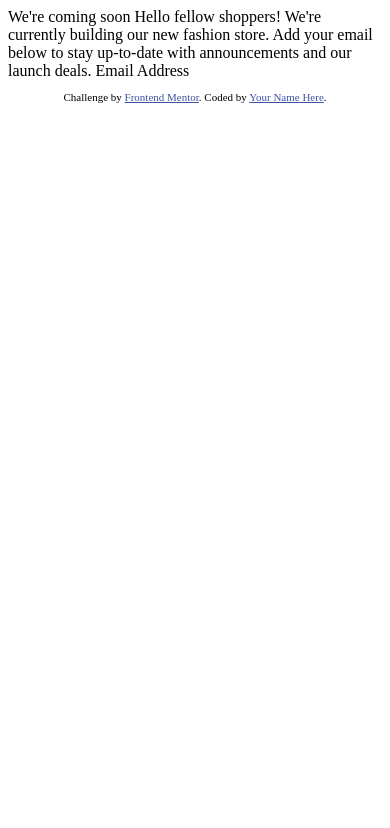
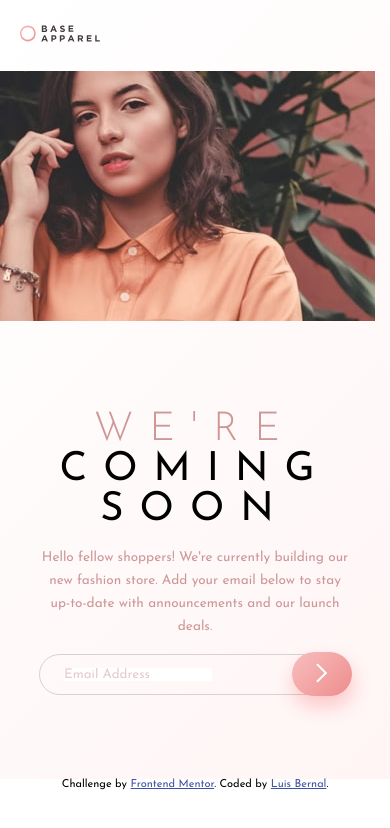
Before and after one commit to FrontendMentor-Lecap/Base-Apparel-Coming-Soon, a plain HTML site: page index.html in a window 390 px wide. Drawn offline with Linux system fonts and the light colour scheme.

Commit message:
CSS started with mobile first

```diff
--- a/index.html
+++ b/index.html
@@ -1,32 +1,93 @@
 <!DOCTYPE html>
 <html lang="en">
   <head>
-  <meta charset="UTF-8">
-  <meta name="viewport" content="width=device-width, initial-scale=1.0"> <!-- displays site properly based on user's device -->
+    <meta charset="UTF-8" />
+    <meta name="viewport" content="width=device-width, initial-scale=1.0" />
+    <!-- displays site properly based on user's device -->
 
-  <link rel="icon" type="image/png" sizes="32x32" href="./images/favicon-32x32.png">
+    <link
+      rel="icon"
+      type="image/png"
+      sizes="32x32"
+      href="./images/favicon-32x32.png"
+    />
+
+    <link rel="stylesheet" href="style.css" />
+
+    <link rel="preconnect" href="https://fonts.gstatic.com" />
+    <link
+      href="https://fonts.googleapis.com/css2?family=Josefin+Sans:wght@300;400;600&display=swap"
+      rel="stylesheet"
+    />
 
     <title>Frontend Mentor | Base Apparel coming soon page</title>
 
     <!-- Feel free to remove these styles or customise in your own stylesheet 👍 -->
     <style>
-    .attribution { font-size: 11px; text-align: center; }
-    .attribution a { color: hsl(228, 45%, 44%); }
+      .attribution {
+        font-size: 11px;
+        text-align: center;
+      }
+      .attribution a {
+        color: hsl(228, 45%, 44%);
+      }
     </style>
   </head>
   <body>
+    <div class="hero">
+      <div class="logo__container">
+        <img src="./images/logo.svg" alt="Base Apparel Logo" />
+      </div>
+      <div class="image__container">
+        <img
+          src="./images/hero-desktop.jpg"
+          alt="Base Apparel Image"
+          id="desktop-image"
+        />
+        <img
+          src="./images/hero-mobile.jpg"
+          alt="Base Apparel Image"
+          id="mobile-image"
+        />
+      </div>
 
-  We're coming soon
+      <div class="text__container">
+        <h1>We're <span>coming soon</span></h1>
 
+        <p>
           Hello fellow shoppers! We're currently building our new fashion store.
-  Add your email below to stay up-to-date with announcements and our launch deals.
+          Add your email below to stay up-to-date with announcements and our
+          launch deals.
+        </p>
 
-  Email Address
+        <form action="" method="post">
+          <div class="input__container">
+            <input
+              type="email"
+              name="email"
+              id="email"
+              placeholder="Email Address"
+            />
 
+            <img
+              src="./images/icon-error.svg"
+              alt="error icon"
+              id="icon-error"
+            />
+
+            <button type="submit" id="form-submit">
+              <img src="./images/icon-arrow.svg" alt="Submit button" />
+            </button>
+          </div>
+        </form>
+      </div>
+    </div>
     <footer>
       <p class="attribution">
-      Challenge by <a href="https://www.frontendmentor.io?ref=challenge" target="_blank">Frontend Mentor</a>.
-      Coded by <a href="#">Your Name Here</a>.
+        Challenge by
+        <a href="https://www.frontendmentor.io?ref=challenge" target="_blank"
+          >Frontend Mentor</a
+        >. Coded by <a href="#">Luis Bernal</a>.
       </p>
     </footer>
   </body>
--- /dev/null
+++ b/style.css
@@ -0,0 +1,95 @@
+* {
+  padding: 0;
+  margin: 0;
+  box-sizing: border-box;
+  font-family: 'Josefin Sans', sans-serif;
+}
+
+:root {
+  --des-red: hsl(0, 36%, 70%);
+  --sft-red: hsl(0, 93%, 68%);
+  --drk-gry-red: hsl(0, 6%, 24%);
+}
+
+body {
+  min-height: 100vh;
+}
+
+.hero {
+  display: grid;
+  grid-template-columns: 1fr, 1fr, 1fr;
+  color: var(--des-red);
+  background: linear-gradient(135deg, hsl(0, 0%, 100%), hsl(0, 100%, 98%));
+}
+
+.logo__container {
+  margin: 3vh 5vw;
+}
+
+.logo__container img {
+  width: 5rem;
+}
+
+.image__container {
+  width: 100%;
+}
+
+#desktop-image {
+  display: none;
+}
+
+.text__container {
+  margin: 10vh 10vw;
+  text-align: center;
+}
+
+.text__container h1 {
+  font-size: 2.5rem;
+  text-transform: uppercase;
+  font-weight: 300;
+  letter-spacing: 0.4em;
+}
+
+.text__container h1 span {
+  color: black;
+  font-weight: 400;
+}
+
+.text__container p {
+  font-size: 0.85rem;
+  line-height: 1.7;
+  margin: 1rem 0;
+}
+
+.input__container {
+  display: flex;
+  position: relative;
+  border: 1px solid lightgray;
+  border-radius: 2em;
+  padding: 0.8rem 1.5rem;
+}
+
+.input__container input {
+  border: none;
+}
+
+.input__container input::placeholder {
+  color: var(--des-red);
+  opacity: 0.5;
+}
+
+#icon-error {
+  display: none;
+}
+
+.input__container button {
+  position: absolute;
+  right: -0.5%;
+  top: 50%;
+  transform: translateY(-50%);
+  border: none;
+  border-radius: 2em;
+  padding: 0.65rem 1.5rem;
+  background: linear-gradient(135deg, hsl(0, 80%, 86%), hsl(0, 74%, 74%));
+  box-shadow: 1px 10px 20px rgba(250, 0, 0, 0.2);
+}
```
Lines whose indentation alone changed are shown as unchanged.
